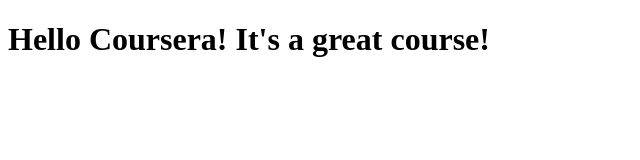
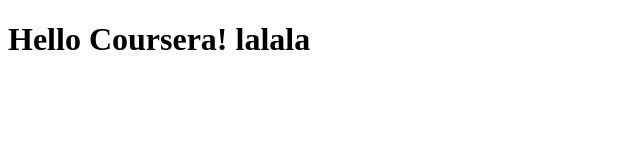
Before and after one commit to jerryli127/coursera-test, a plain HTML site: page site/index.html in a window 1280 px wide. Shown: the whole page, without its empty margins (0-640 px from the left). Drawn offline with Linux system fonts and the light colour scheme.

Commit message:
My fisrt-3 page

```diff
--- a/site/index.html
+++ b/site/index.html
@@ -4,6 +4,6 @@
 	<title>Hello Coursera!</title>
 </head>
 <body>
-<h1>Hello Coursera! It's a great course!</h1>
+<h1>Hello Coursera! lalala</h1>
 </body>
 </html>
```
Also changed, not shown: 1 other file.
